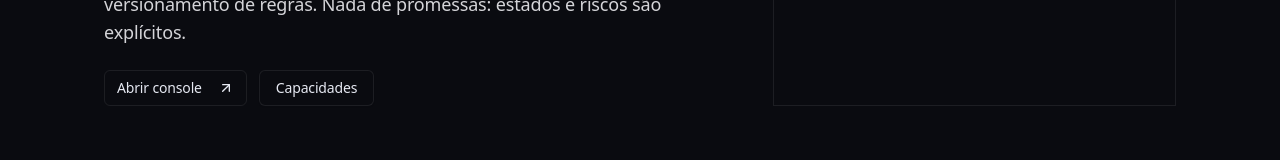
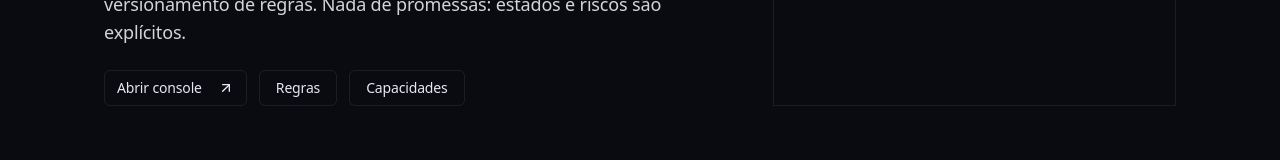
Before and after one commit to ViniNathan/Teste-tecnico-Fluke, a Next.js app in the folder frontend/: page / in a window 1280 px wide. Shown: the part 511-671 px from the top of the page. Built offline with nearby package versions, Linux system fonts and the light colour scheme.

Commit message:
feat(home-page): add "Regras" button linking to rules page for improved navigation

```diff
--- a/frontend/app/page.tsx
+++ b/frontend/app/page.tsx
@@ -36,6 +36,13 @@ export default function Home() {
 									Abrir console
 									<ArrowUpRight className="ml-2 h-4 w-4" />
 								</Link>
+							</Button>
+							<Button
+								asChild
+								variant="outline"
+								className="border-border-subtle hover:bg-white/5"
+							>
+								<Link href="/rules">Regras</Link>
 							</Button>
 							<Button
 								asChild
```
